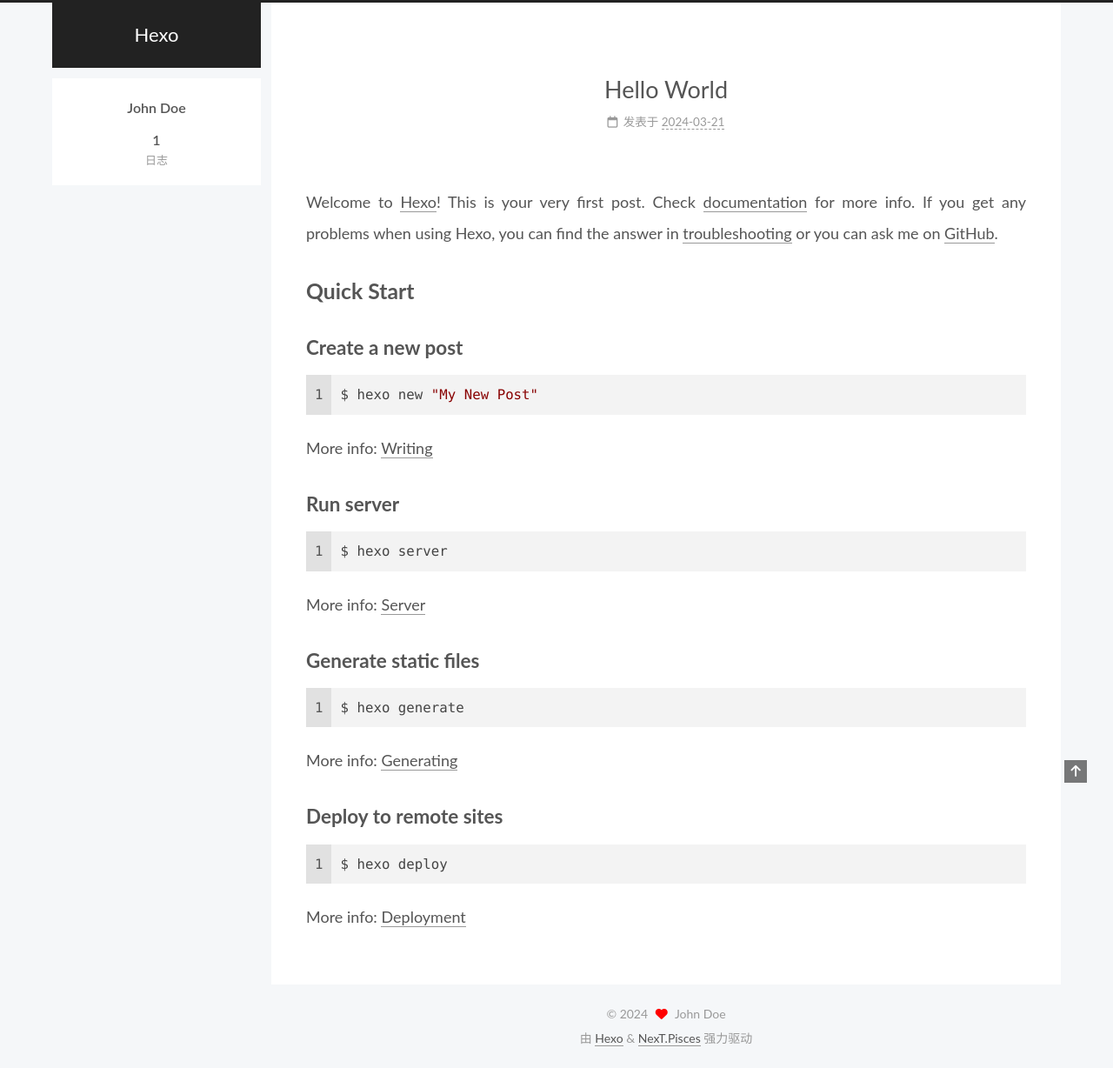
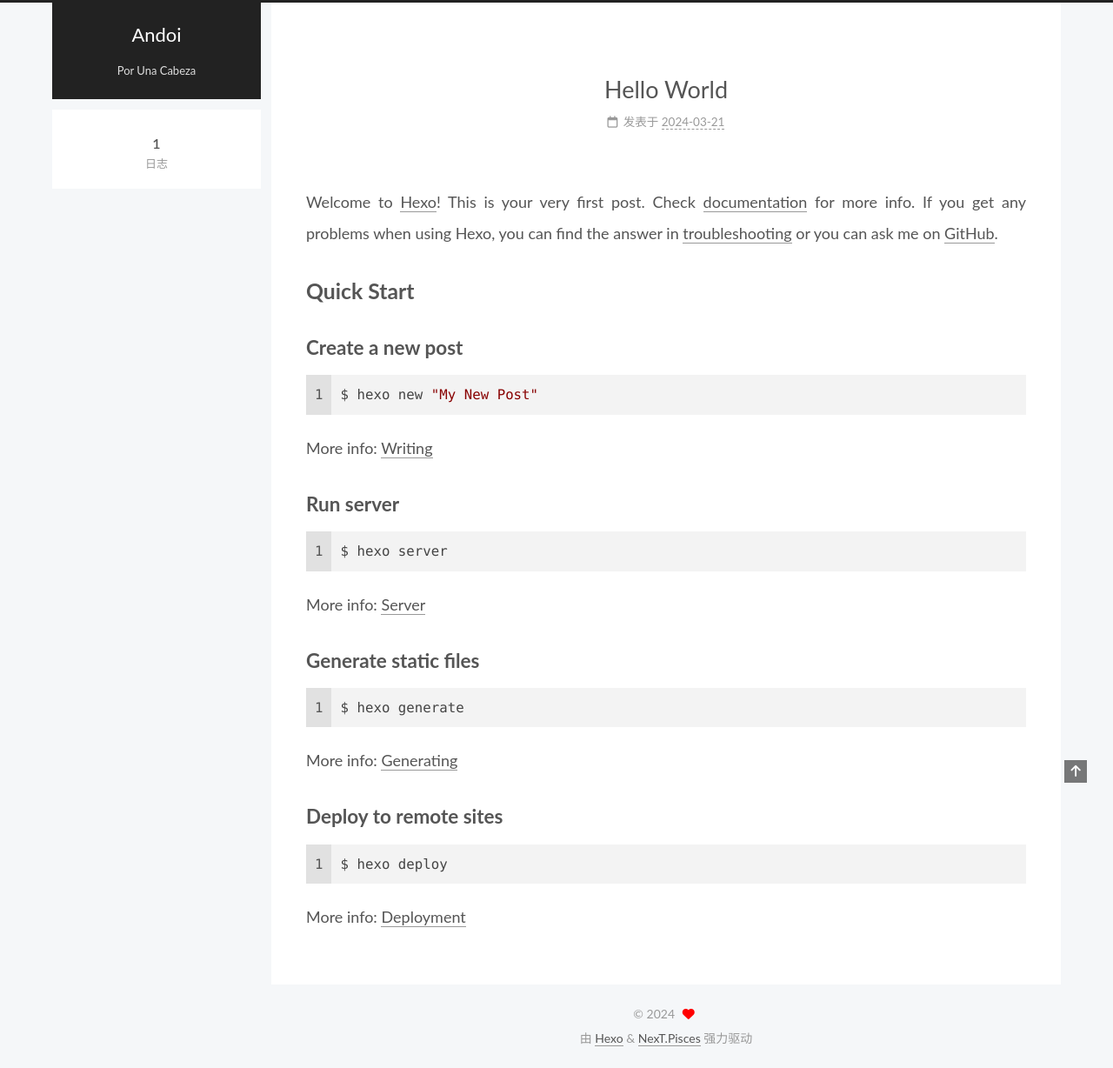
Before and after one commit to jiuchong61/jiuchong61.github.io, a plain HTML site: page index.html in a window 1280 px wide. Shown: the whole page at 87% size. Drawn offline with nearby package versions, Linux system fonts and the light colour scheme.

Commit message:
Site updated: 2024-03-22 13:40:35

```diff
--- a/index.html
+++ b/index.html
@@ -20,11 +20,10 @@
 <script class="next-config" data-name="main" type="application/json">{"hostname":"example.com","root":"/","images":"/images","scheme":"Pisces","darkmode":false,"version":"8.19.2","exturl":false,"sidebar":{"position":"left","display":"post","padding":18,"offset":12},"copycode":{"enable":false,"style":null},"fold":{"enable":false,"height":500},"bookmark":{"enable":false,"color":"#222","save":"auto"},"mediumzoom":false,"lazyload":false,"pangu":false,"comments":{"style":"tabs","active":null,"storage":true,"lazyload":false,"nav":null},"stickytabs":false,"motion":{"enable":true,"async":false,"transition":{"menu_item":"fadeInDown","post_block":"fadeIn","post_header":"fadeInDown","post_body":"fadeInDown","coll_header":"fadeInLeft","sidebar":"fadeInUp"}},"i18n":{"placeholder":"搜索...","empty":"没有找到任何搜索结果：${query}","hits_time":"找到 ${hits} 个搜索结果（用时 ${time} 毫秒）","hits":"找到 ${hits} 个搜索结果"}}</script><script src="/js/config.js"></script>
 
     <meta property="og:type" content="website">
-<meta property="og:title" content="Hexo">
+<meta property="og:title" content="Andoi">
 <meta property="og:url" content="http://example.com/index.html">
-<meta property="og:site_name" content="Hexo">
+<meta property="og:site_name" content="Andoi">
 <meta property="og:locale" content="zh_CN">
-<meta property="article:author" content="John Doe">
 <meta name="twitter:card" content="summary">
 
 
@@ -35,7 +34,7 @@
 <script class="next-config" data-name="page" type="application/json">{"sidebar":"","isHome":true,"isPost":false,"lang":"zh-CN","comments":"","permalink":"","path":"index.html","title":""}</script>
 
 <script class="next-config" data-name="calendar" type="application/json">""</script>
-<title>Hexo</title>
+<title>Andoi</title>
 
 
 
@@ -65,9 +64,10 @@
 
     <a href="/" class="brand" rel="start">
       <i class="logo-line"></i>
-      <h1 class="site-title">Hexo</h1>
+      <h1 class="site-title">Andoi</h1>
       <i class="logo-line"></i>
     </a>
+      <p class="site-subtitle" itemprop="description">Por Una Cabeza</p>
   </div>
 
   <div class="site-nav-right">
@@ -105,7 +105,7 @@
 
         <div class="site-overview-wrap sidebar-panel">
           <div class="site-author animated" itemprop="author" itemscope itemtype="http://schema.org/Person">
-  <p class="site-author-name" itemprop="name">John Doe</p>
+  <p class="site-author-name" itemprop="name"></p>
   <div class="site-description" itemprop="description"></div>
 </div>
 <div class="site-state-wrap animated">
@@ -143,16 +143,16 @@
 
     <span hidden itemprop="author" itemscope itemtype="http://schema.org/Person">
       <meta itemprop="image" content="/images/avatar.gif">
-      <meta itemprop="name" content="John Doe">
+      <meta itemprop="name" content="">
     </span>
 
     <span hidden itemprop="publisher" itemscope itemtype="http://schema.org/Organization">
-      <meta itemprop="name" content="Hexo">
+      <meta itemprop="name" content="Andoi">
       <meta itemprop="description" content="">
     </span>
 
     <span hidden itemprop="post" itemscope itemtype="http://schema.org/CreativeWork">
-      <meta itemprop="name" content="undefined | Hexo">
+      <meta itemprop="name" content="undefined | Andoi">
       <meta itemprop="description" content="">
     </span>
       <header class="post-header">
@@ -225,7 +225,7 @@
     <span class="with-love">
       <i class="fa fa-heart"></i>
     </span>
-    <span class="author" itemprop="copyrightHolder">John Doe</span>
+    <span class="author" itemprop="copyrightHolder"></span>
   </div>
   <div class="powered-by">由 <a href="https://hexo.io/" rel="noopener" target="_blank">Hexo</a> & <a href="https://theme-next.js.org/pisces/" rel="noopener" target="_blank">NexT.Pisces</a> 强力驱动
   </div>
```
Also changed, not shown: 2024/03/21/hello-world/index.html (+9 -9 lines), archives/2024/03/index.html (+7 -7 lines), archives/2024/index.html (+7 -7 lines), archives/index.html (+7 -7 lines).
